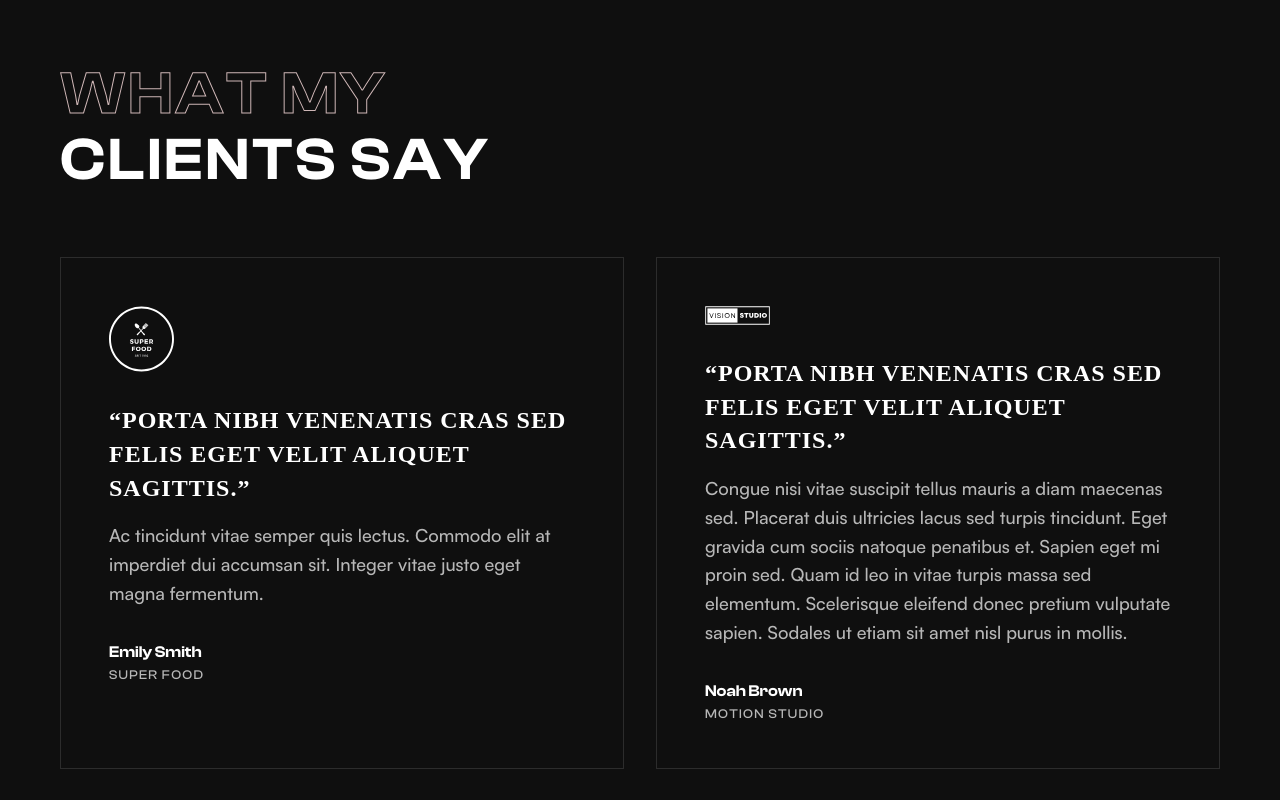
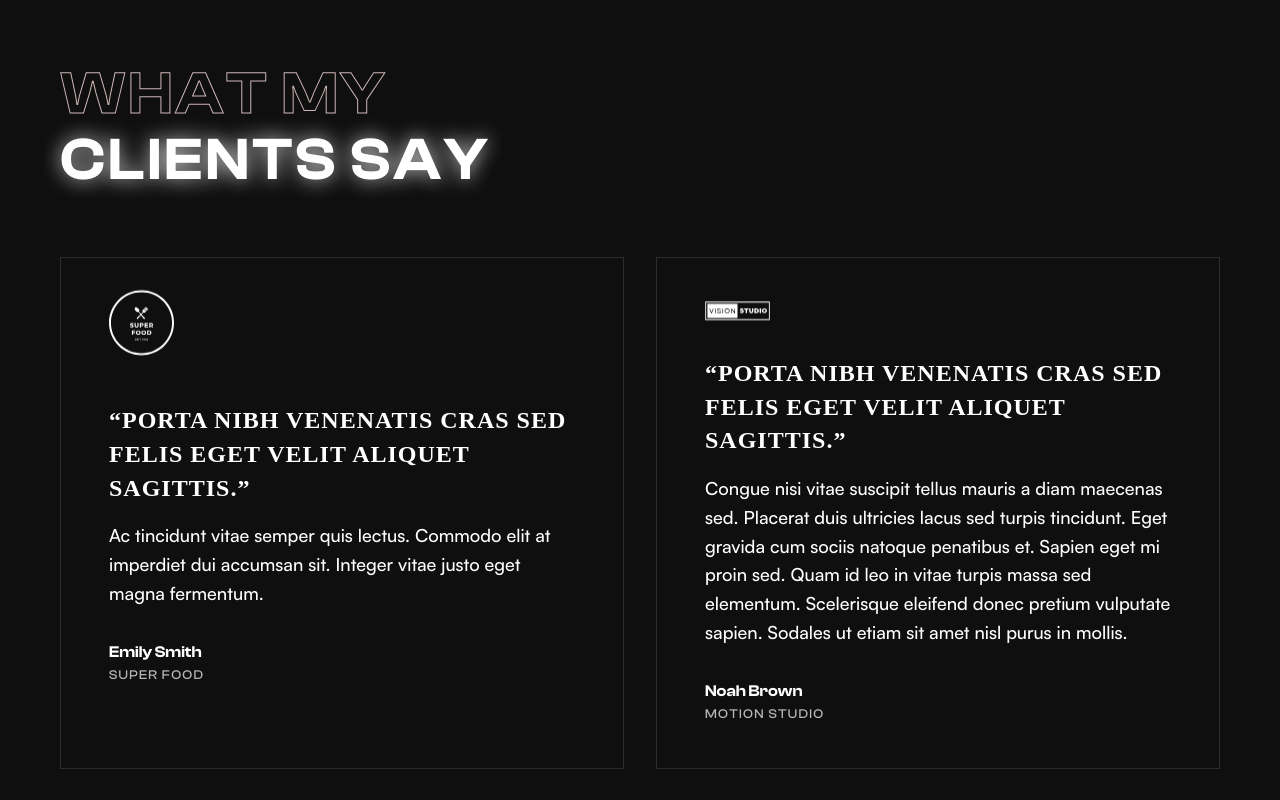
Before and after one commit to kkishan1230/olsson, a React (Create React App) app: page / in a window 1280 px wide. Shown: the part 4820-5620 px from the top of the page. Built offline with nearby package versions, Linux system fonts and the light colour scheme.

Commit message:
animations

```diff
--- a/src/components/motion Awards/AwardsType.jsx
+++ b/src/components/motion Awards/AwardsType.jsx
@@ -14,13 +14,13 @@ const AwardsType = ({ imgSrc, head, year, paddingTop, paddingBottom }) => {
           <img
             src={imgSrc}
             alt=""
-            className={`transition-all  duration-700 ${
-              inView ? "none scale-1" : "scale-50"
+            className={`transition-all delay-200  duration-700 ${
+              inView ? "none scale-1" : "scale-0"
             }`}
           />
         </div>
         <div
-          className={`transition-all delay-500  duration-500 syne-heading sm:text-[14px] ${
+          className={`transition-all delay-[800ms]  duration-500 syne-heading sm:text-[14px] ${
             inView ? "none scale-y-1 opacity-1" : "scale-y-0 opacity-0"
           }`}
         >
--- a/src/components/motion Awards/MotionAwards.jsx
+++ b/src/components/motion Awards/MotionAwards.jsx
@@ -4,19 +4,35 @@ import videoAwards from "../../images/videoAwards.svg";
 import motionDesign from "../../images/motionDesigner.svg";
 import videoMonth from "../../images/videoOfMonth.svg";
 import artDir from "../../images/artDirectionAward.svg";
+import { useRef } from "react";
+import { useInView } from "framer-motion";
 
 const MotionAwards = () => {
+  const ref = useRef(null);
+  const inView = useInView(ref);
   return (
     <div className="max-w-[1720px] px-[60px] mx-auto mt-[64px] md:px-[30px] sm:px-[10px]">
       <div className="uppercase smallTexts mx-auto transition-all duration-300 w-fit cursor-pointer hover:opacity-80 hover:text-[#5c43d2] hover:border-[#5c43d2] border-b-[1px] hover:px-[15px]">
         see all projects
       </div>
       <div className="flex mt-[192px] md:mt-[140px] md:flex-col md:items-center md:gap-[20px] sm:mt-[80px]  sm:gap-[30px]">
-        <div className="w-[50%] uppercase l:w-[40%] md:w-[100%] ">
-          <div className="text-[#0f0f0f] textWhiteStroke clash_heading l:text-[60px] md:text-center md:text-[36px] sm:text-[24px]">
+        <div className="w-[50%] uppercase l:w-[40%] md:w-[100%] " ref={ref}>
+          <div
+            className={`duration-500 delay-500 transition-all text-[#0f0f0f] textWhiteStroke clash_heading l:text-[60px] md:text-center md:text-[36px] sm:text-[24px] ${
+              inView
+                ? "opacity-[1] translate-y-[0px]"
+                : "opacity-0 translate-y-[-50px]"
+            }`}
+          >
             motion
           </div>
-          <div className="clash_heading l:text-[60px] md:text-center md:text-[42px] sm:text-[28px]">
+          <div
+            className={`transition-all duration-500 delay-500 clash_heading l:text-[60px] md:text-center md:text-[42px] sm:text-[28px] ${
+              inView
+                ? "opacity-100 translate-y-[0px]"
+                : "opacity-0 translate-y-[50px]"
+            }`}
+          >
             awards
           </div>
         </div>
--- a/src/components/testimonials/ClientsComments.jsx
+++ b/src/components/testimonials/ClientsComments.jsx
@@ -1,14 +1,43 @@
+import { useInView } from "framer-motion";
 import React from "react";
+import { useRef } from "react";
 const ClientsComments = ({ heading, text, company, uName, imgLogo }) => {
+  const ref = useRef(null);
+  const inView = useInView(ref);
   return (
-    <div className=" p-[48px] border-solid border-[1px] border-[rgba(255,255,255,0.12)] l:w-[50%] md:w-[100%] sm:p-[20px]">
-      <div className="mb-[32px] w-[65px] sm:w-[40px]">
+    <div
+      className=" p-[48px] border-solid border-[1px] border-[rgba(255,255,255,0.12)] l:w-[50%] md:w-[100%] sm:p-[20px]"
+      ref={ref}
+    >
+      <div
+        className={`mb-[32px] w-[65px] transition-all duration-500 delay-500 sm:w-[40px] animate-bounce ${
+          inView ? "none opacity-100 scale-100" : "opacity-0 scale-0"
+        }`}
+      >
         <img src={imgLogo} alt="" />
       </div>
-      <div className="syne-heading mb-[16px] sm:text-[16px]">{heading}</div>
-      <div className="mb-[32px] satoshi-para sm:text-[12px]">{text}</div>
-      <div className="clash_semiBold mb-[4px]">{uName}</div>
-      <div className="smallTexts opacity-70">{company}</div>
+      <div
+        className={`transition-all duration-700 delay-300 syne-heading mb-[16px] sm:text-[16px] ${
+          inView ? "translate-x-0 opacity-100" : "translate-x-[100px] opacity-0"
+        }`}
+      >
+        {heading}
+      </div>
+      <div
+        className={`transition-all duration-700 delay-700 mb-[32px] satoshi-para sm:text-[12px] ${
+          inView ? "translate-x-0 opacity-100" : "translate-x-[100px] opacity-0"
+        }`}
+      >
+        {text}
+      </div>
+      <div
+        className={`transition-all duration-700 delay-[1100ms] ${
+          inView ? "translate-x-0 opacity-100" : "translate-x-[100px] opacity-0"
+        }`}
+      >
+        <div className="clash_semiBold mb-[4px]">{uName}</div>
+        <div className="smallTexts opacity-70">{company}</div>
+      </div>
     </div>
   );
 };
--- a/src/components/testimonials/Heading.jsx
+++ b/src/components/testimonials/Heading.jsx
@@ -4,7 +4,11 @@ const Heading = () => {
   return (
     <div className="clash_heading mt-[192px] mb-[64px] l:text-[60px] md:text-[44px] sm:text-[28px] sm:mb-[20px]">
       <div className="text-[#0f0f0f] textWhiteStroke">what my</div>
-      <div>clients say</div>
+      <div
+        className={` transition-all  delay-[1000ms] duration-700 drop-shadow-[0_0_10px_rgba(255,255,255,0.8)]`}
+      >
+        clients say
+      </div>
     </div>
   );
 };
```
